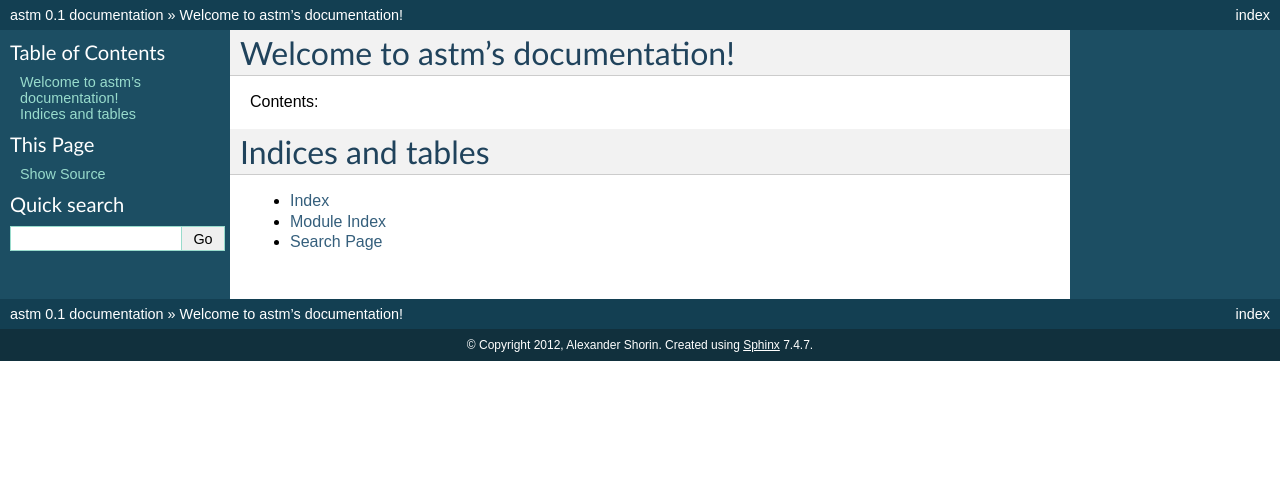
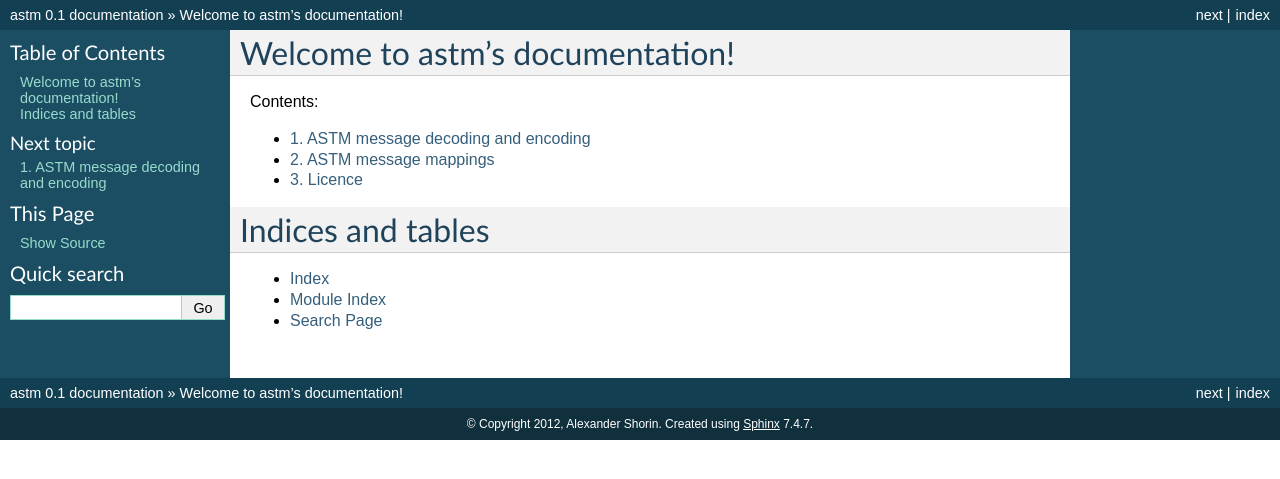
Before and after one commit to kxepal/python-astm, a Sphinx documentation site: the page built from docs/index.rst, in a window 1280 px wide. Shown: the top 479 px of the page. Built offline with Sphinx 7.4.7, drawn with Linux system fonts in a browser that asks for light colours.

Commit message:
Update docs.

```diff
--- /dev/null
+++ b/docs/codecs.rst
@@ -0,0 +1,6 @@
+
+ASTM message decoding and encoding
+==================================
+
+.. automodule:: astm
+   :members:
--- a/docs/index.rst
+++ b/docs/index.rst
@@ -10,7 +10,11 @@ Contents:
 
 .. toctree::
    :maxdepth: 2
+   :numbered:
 
+   codecs
+   mapping
+   licence
 
 
 Indices and tables
--- /dev/null
+++ b/docs/licence.rst
@@ -0,0 +1,5 @@
+
+Licence
+*******
+
+.. literalinclude:: ../COPYING
--- /dev/null
+++ b/docs/mapping.rst
@@ -0,0 +1,6 @@
+
+ASTM message mappings
+=====================
+
+.. automodule:: astm.mapping
+   :members:
```
